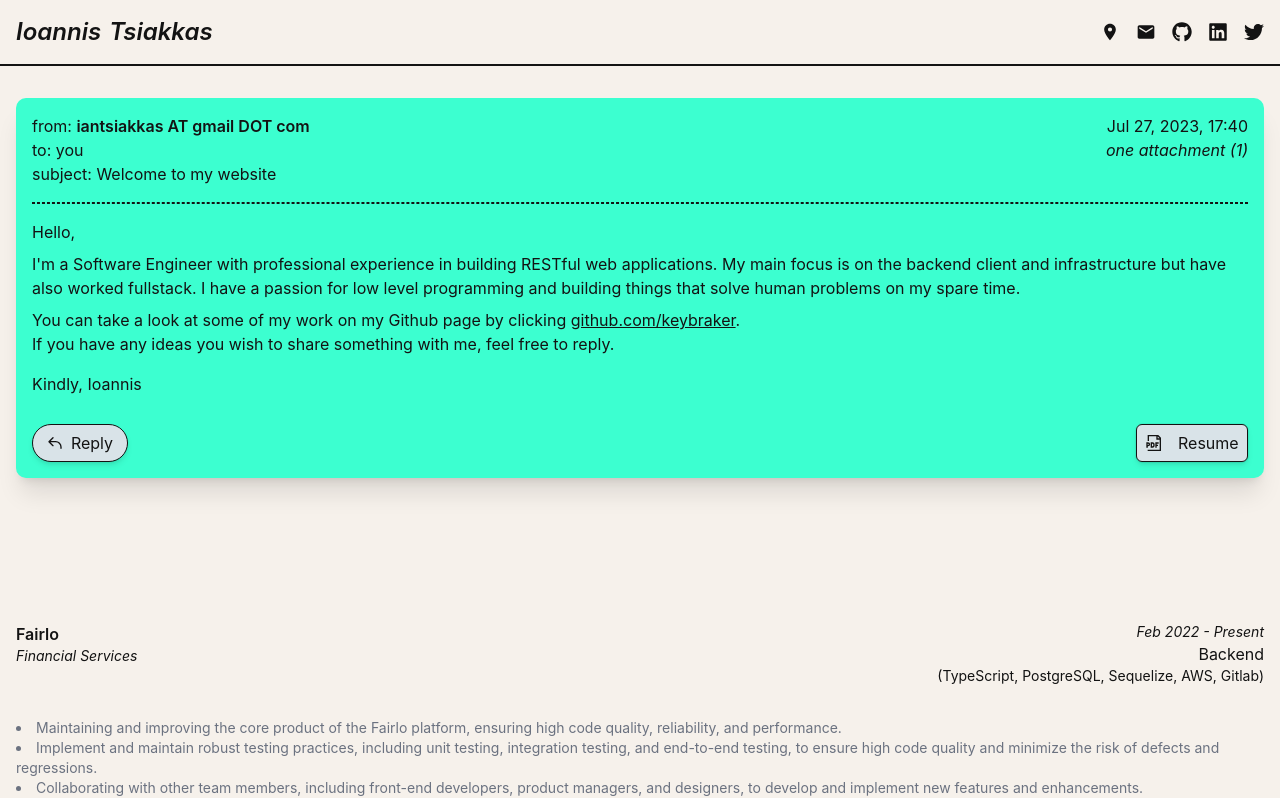
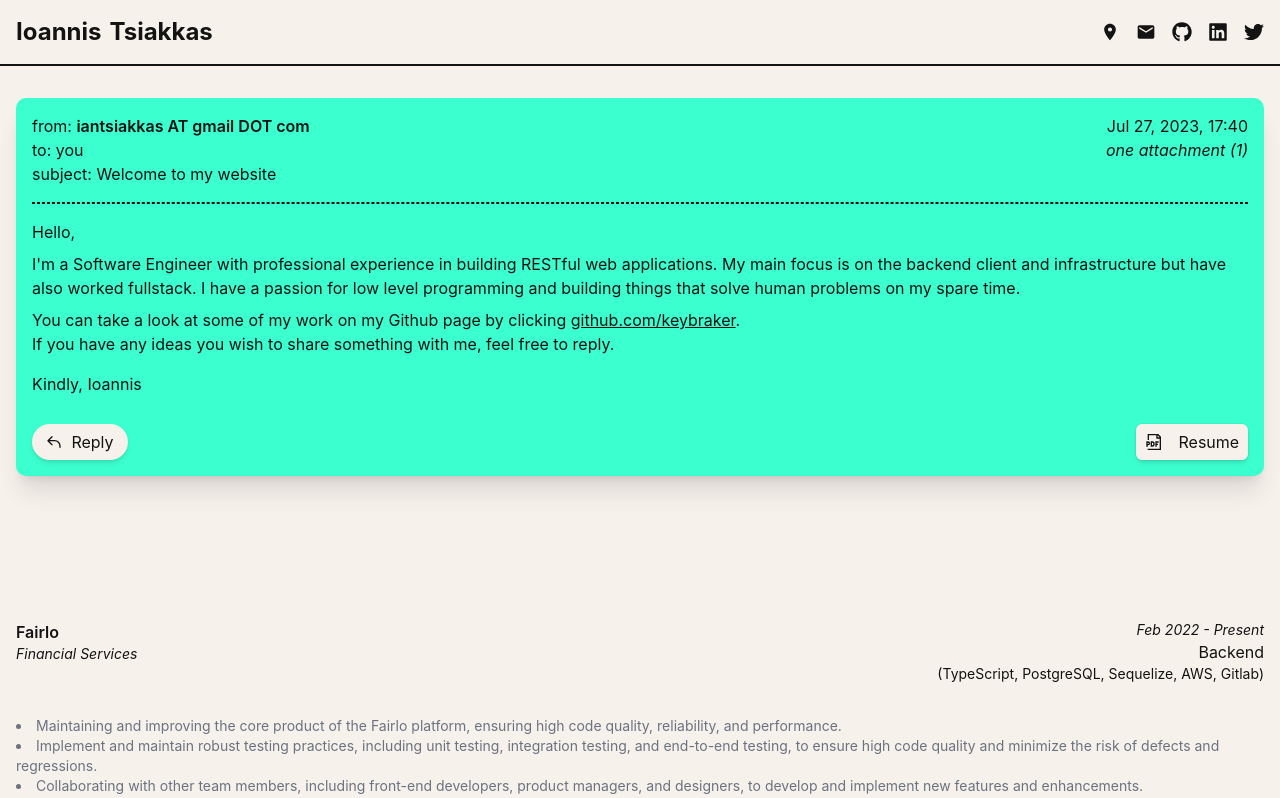
Before and after one commit to keybraker/keybraker.github.io, a Next.js app: page / in a window 1280 px wide. Shown: the top 798 px of the page. Built offline with nearby package versions, Linux system fonts and the light colour scheme.

Commit message:
Minor agjustment to buttons in email

```diff
--- a/src/abilities/email.tsx
+++ b/src/abilities/email.tsx
@@ -93,7 +93,7 @@ export default function Email() {
 
       <div className="flex-end align-start h-42 mt-7 flex justify-between gap-1 text-tsiakkas-dark dark:text-tsiakkas-light ">
         <a
-          className="flex h-full w-24 items-center justify-around gap-0 hover:text-tsiakkas-dark rounded-full border border-tsiakkas-dark dark:border-tsiakkas-light bg-tsiakkas-innerLight dark:bg-tsiakkas-innerDark py-1.5 px-2.5 shadow-md hover:bg-gray-200"
+          className="flex h-full w-24 items-center justify-around gap-0 hover:text-tsiakkas-dark rounded-full bg-tsiakkas-light dark:bg-tsiakkas-dark py-1.5 px-2.5 shadow-md hover:bg-gray-300 dark:hover:bg-gray-400"
           href={`${mailto}${subject}`}
         >
           <HiOutlineReply />
@@ -103,7 +103,7 @@ export default function Email() {
         <div className="group relative">
           <div className="absolute -inset-1 bg-gradient-to-r from-purple-600 to-pink-600 opacity-0 blur transition duration-500 group-hover:opacity-70 group-hover:duration-200"></div>
           <a
-            className="relative flex h-full w-28 items-center justify-around gap-0 rounded-md border border-tsiakkas-dark dark:border-tsiakkas-light bg-tsiakkas-innerLight dark:bg-tsiakkas-innerDark shadow-md ring-1 ring-gray-900/5 hover:bg-gray-200"
+            className="relative flex h-full w-28 items-center justify-around gap-0 rounded-md bg-tsiakkas-light dark:bg-tsiakkas-dark shadow-md ring-1 ring-gray-900/5 hover:bg-gray-300 dark:hover:bg-gray-400"
             href="/assets/resume.pdf"
             target="_blank"
             rel="noopener noreferrer"
--- a/src/abilities/header.tsx
+++ b/src/abilities/header.tsx
@@ -61,7 +61,7 @@ export default function Header() {
   return (
     <header className="sticky top-0 z-10 border-b-2 border-tsiakkas-dark dark:border-tsiakkas-light flex flex-col justify-center place-self-center max-w-[83rem] w-full">
       <div className="flex flex-col items-center justify-between gap-2 px-4 pt-2 pb-4 bg-tsiakkas-light dark:bg-tsiakkas-dark xs:py-4 xs:flex-row sm:items-stretch">
-        <span className="italic flex flex-col self-center text-center gap-1 font-helvetica text-2xl font-semibold text-tsiakkas-dark dark:text-tsiakkas-light tn:flex-row xs:gap-2">
+        <span className="flex flex-col self-center text-center gap-1 font-helvetica text-2xl font-bold leading-100 text-tsiakkas-dark dark:text-tsiakkas-light tn:flex-row xs:gap-2">
           <span>Ioannis</span>
           <span>Tsiakkas</span>
         </span>
```
